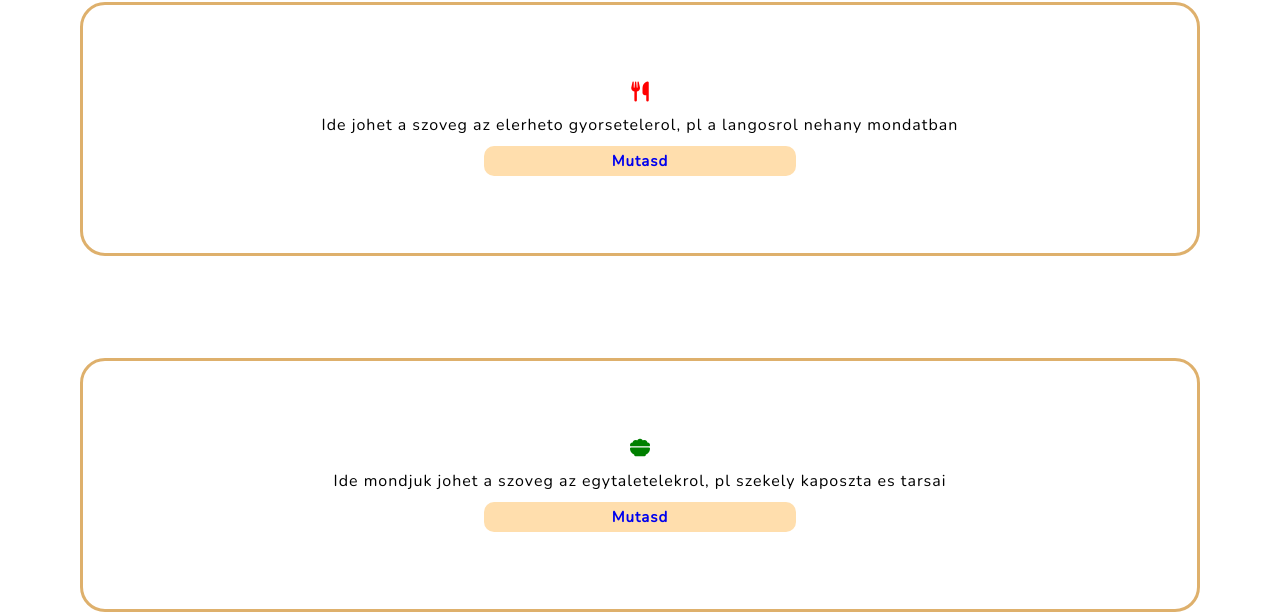
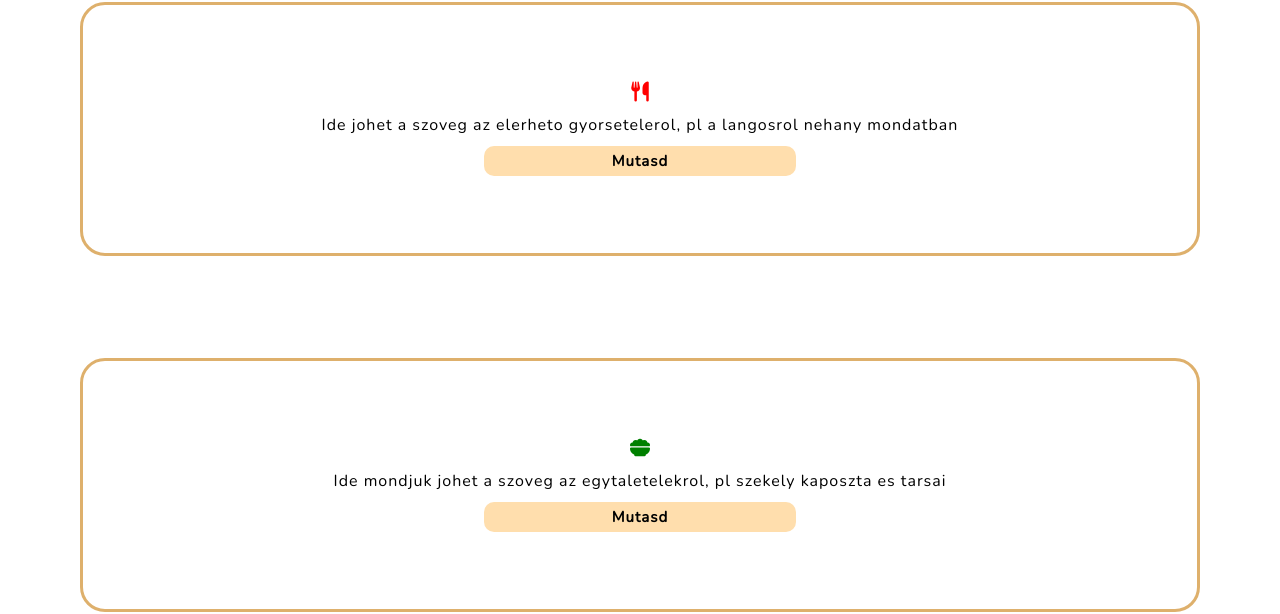
Before and after one commit to azotamiota/hungarian-langos, a React (Create React App) app: page / in a window 1280 px wide. Shown: the part 841-1455 px from the top of the page. Built offline with nearby package versions, Linux system fonts and the light colour scheme.

Commit message:
disable text decorations

```diff
--- a/src/App.css
+++ b/src/App.css
@@ -186,17 +186,10 @@ header {
 
 /************************************************************** FoodGroups START*/
 
-a {
-    text-decoration: none;
-}
-
-a:visited {
-    text-decoration: none;
-}
-
-a:active {
-    text-decoration: none;
-}
+a, a:hover, a:focus, a:active, a:visited {
+      text-decoration: none;
+      color: inherit;
+ }
 
 .products {
     display: flex;
```
